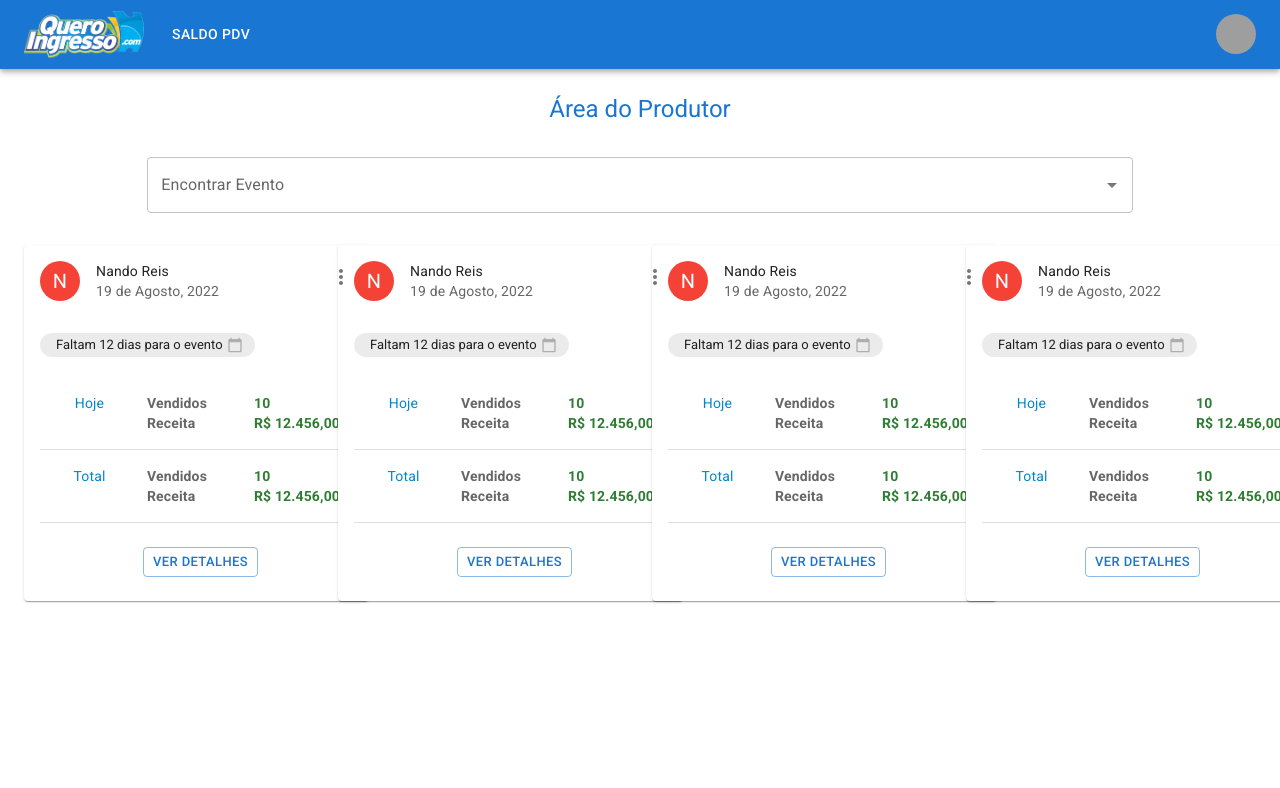
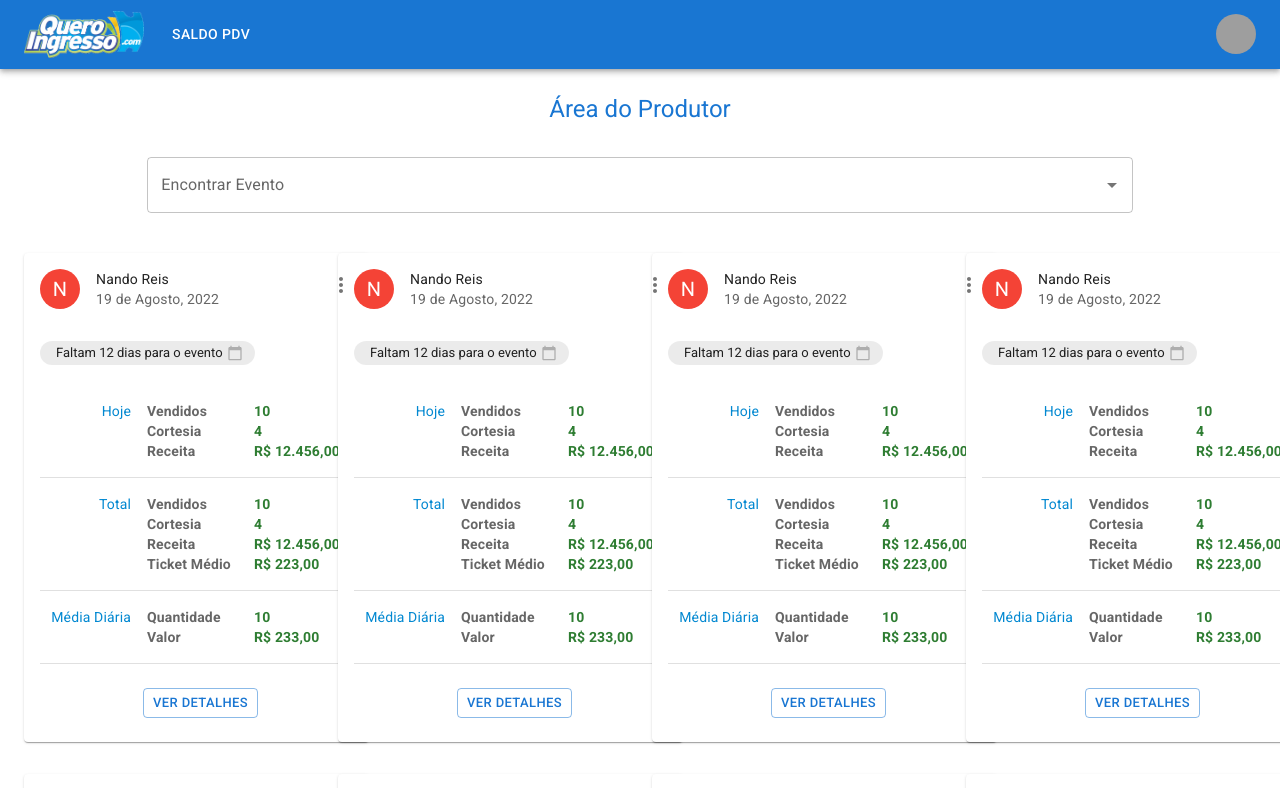
Before and after one commit to MFQueroIngresso/dashboard, a Next.js app: page /dashboard in a window 1280 px wide. Shown: the top 788 px of the page. Built offline with nearby package versions, Linux system fonts and the light colour scheme; grey boxes are pictures that could not be loaded.

Commit message:
more items on the card

```diff
--- a/src/components/Event/index.jsx
+++ b/src/components/Event/index.jsx
@@ -30,7 +30,7 @@
 
   return (
     <>
-      <Card sx={{ maxWidth: "100%", minWidth: 345, mt: 3, mb: 1 }}>
+      <Card sx={{ maxWidth: "100%", minWidth: 345, mt: 0, mb: 1 }}>
         <CardHeader
           avatar={
             <Avatar sx={{ bgcolor: red[500] }} aria-label="recipe">
@@ -58,7 +58,7 @@
           </Stack>
           <br />
           <Grid container spacing={1} sx={{ mt: 1, mb: 2 }}>
-            <Grid item xs={4} sx={{ textAlign: "center" }}>
+            <Grid item xs={4} sx={{ textAlign: "right", pr: 1 }}>
               <Typography variant="body2" color="info.main">
                 Hoje
               </Typography>
@@ -66,6 +66,8 @@
             <Grid item xs={4}>
               <Typography variant="body2" color="text.secondary">
                 <b>Vendidos</b>
+                <br />
+                <b>Cortesia</b>
                 <br />
                 <b>Receita</b>
               </Typography>
@@ -75,6 +77,8 @@
                 <b>
                   10
                   <br />
+                  4
+                  <br />
                   R$ 12.456,00
                 </b>
               </Typography>
@@ -82,7 +86,7 @@
           </Grid>
           <Divider />
           <Grid container spacing={1} sx={{ mt: 1, mb: 2 }}>
-            <Grid item xs={4} sx={{ textAlign: "center" }}>
+            <Grid item xs={4} sx={{ textAlign: "right", pr: 1 }}>
               <Typography variant="body2" color="info.main">
                 Total
               </Typography>
@@ -91,7 +95,11 @@
               <Typography variant="body2" color="text.secondary">
                 <b>Vendidos</b>
                 <br />
+                <b>Cortesia</b>
+                <br />
                 <b>Receita</b>
+                <br />
+                <b>Ticket Médio</b>
               </Typography>
             </Grid>
             <Grid item xs={4}>
@@ -99,7 +107,35 @@
                 <b>
                   10
                   <br />
+                  4
+                  <br />
                   R$ 12.456,00
+                  <br />
+                  R$ 223,00
+                </b>
+              </Typography>
+            </Grid>
+          </Grid>
+          <Divider />
+          <Grid container spacing={1} sx={{ mt: 1, mb: 2 }}>
+            <Grid item xs={4} sx={{ textAlign: "right", pr: 1 }}>
+              <Typography variant="body2" color="info.main">
+                Média Diária
+              </Typography>
+            </Grid>
+            <Grid item xs={4}>
+              <Typography variant="body2" color="text.secondary">
+                <b>Quantidade</b>
+                <br />
+                <b>Valor</b>
+              </Typography>
+            </Grid>
+            <Grid item xs={4}>
+              <Typography variant="body2" color="success.main">
+                <b>
+                  10
+                  <br />
+                  R$ 233,00
                 </b>
               </Typography>
             </Grid>
--- a/src/components/Events/index.jsx
+++ b/src/components/Events/index.jsx
@@ -5,7 +5,19 @@
 export default function Events() {
   return (
     <div style={{ width: "100%" }}>
-      <Grid container spacing={3}>
+      <Grid container spacing={3} sx={{ mt: 2 }}>
+        <Grid item xs={12} sm={6} md={4} lg={3}>
+          <Event />
+        </Grid>
+        <Grid item xs={12} sm={6} md={4} lg={3}>
+          <Event />
+        </Grid>
+        <Grid item xs={12} sm={6} md={4} lg={3}>
+          <Event />
+        </Grid>
+        <Grid item xs={12} sm={6} md={4} lg={3}>
+          <Event />
+        </Grid>
         <Grid item xs={12} sm={6} md={4} lg={3}>
           <Event />
         </Grid>
```
